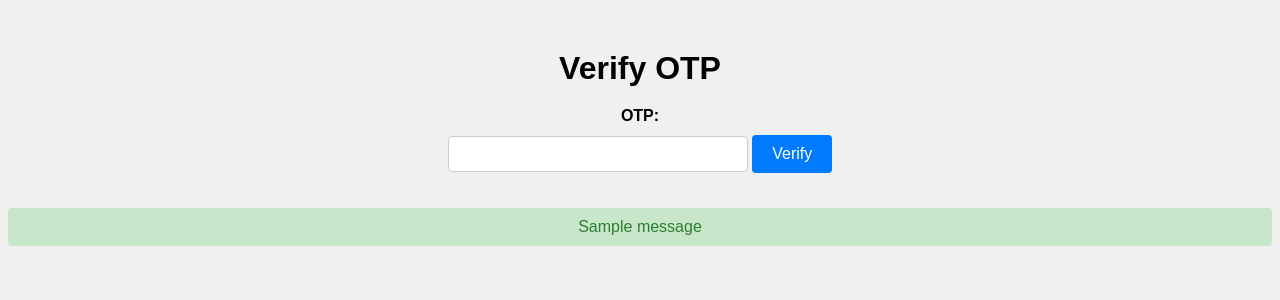
After one commit to reis03/Projekti_3_Siguria_ne_Internet, a Flask app: page /verify_2fa/1 in a window 1280 px wide. The commit adds this page. Shown: the top 300 px of the page. Run offline with Flask 3, Linux system fonts and the light colour scheme; one stand-in notice (Sample message) is shown.

Commit message:
feature/E1-T5: Connected the html templeates and the back logic

```diff
--- a/app.py
+++ b/app.py
@@ -1,9 +1,12 @@
-# Import necessary libraries
-from flask import Flask, request, render_template, redirect, url_for, jsonify, flash
+from flask import Flask, request, render_template, redirect, url_for, jsonify, flash, session
 import pyotp
 import sqlite3
 from two_factor_auth import TwoFactorAuth
 from werkzeug.security import generate_password_hash, check_password_hash
+import qrcode
+from PIL import Image
+import io
+import base64
 
 # Initialize Flask app
 app = Flask(__name__, template_folder='templates')
@@ -46,7 +49,7 @@ def signup():
     try:
         c.execute('INSERT INTO users (username, email, password) VALUES (?, ?, ?)', (username, email, password))
         conn.commit()
-        flash('Signup successful!', 'success')
+
     except sqlite3.IntegrityError:
         flash('Username or email already exists!', 'error')
     finally:
@@ -66,6 +69,9 @@ def login():
     conn.close()
 
     if user and check_password_hash(user[3], password):
+        session['user_id'] = user[0]
+        session['username'] = user[1]
+
         if not user[4]:  # Check if the user has a secret key (2FA enabled)
             return redirect(url_for('setup_2fa', account_name=username))
         else:
@@ -85,7 +91,21 @@ def setup_2fa(account_name):
     conn.commit()
     conn.close()
 
-    return render_template("setup_2fa.html", qr_code_url=qr_code_url, secret_key=secret_key)
+    # Generate QR code image as a base64 string
+    qr = qrcode.QRCode(
+        version=1,
+        error_correction=qrcode.constants.ERROR_CORRECT_L,
+        box_size=10,
+        border=4,
+    )
+    qr.add_data(qr_code_url)
+    qr.make(fit=True)
+    img = qr.make_image(fill='black', back_color='white')
+    buffer = io.BytesIO()
+    img.save(buffer, format="PNG")
+    qr_code_img = base64.b64encode(buffer.getvalue()).decode('utf-8')
+
+    return render_template("setup_2fa.html", account_name=account_name, qr_code_img=qr_code_img, secret_key=secret_key)
 
 @app.route("/verify_2fa/<account_name>", methods=["GET", "POST"])
 def verify_2fa(account_name):
@@ -100,7 +120,7 @@ def verify_2fa(account_name):
 
         if user and tfa.verify_otp(user[0], otp):
             flash('Login successful!', 'success')
-            return redirect(url_for('index'))
+
         else:
             flash('Invalid OTP', 'error')
 
--- a/templates/index.html
+++ b/templates/index.html
@@ -102,7 +102,7 @@
         </div>
         <div id="login-form" class="form-container form-active">
             <h1>Login</h1>
-            <form action="/login" method="post">
+            <form action="{{ url_for('login') }}" method="post">
                 <label for="username">Username:</label>
                 <input type="text" id="username" name="username" required>
                 <label for="password">Password:</label>
@@ -112,7 +112,7 @@
         </div>
         <div id="signup-form" class="form-container">
             <h1>Signup</h1>
-            <form action="/signup" method="post">
+            <form action="{{ url_for('signup') }}" method="post">
                 <label for="new-username">Username:</label>
                 <input type="text" id="new-username" name="username" required>
                 <label for="email">Email:</label>
--- /dev/null
+++ b/templates/verify_otp.html
@@ -0,0 +1,102 @@
+<!DOCTYPE html>
+<html lang="en">
+
+<head>
+    <meta charset="UTF-8">
+    <meta name="viewport" content="width=device-width, initial-scale=1.0">
+    <title>Verify OTP</title>
+    <style>
+        body {
+            font-family: Arial, sans-serif;
+            background-color: #f0f0f0;
+            text-align: center;
+        }
+
+        .container {
+            margin-top: 50px;
+        }
+
+        h1 {
+            margin-bottom: 20px;
+        }
+
+        label {
+            display: block;
+            margin-bottom: 10px;
+            font-weight: bold;
+        }
+
+        input[type="text"] {
+            width: 300px;
+            padding: 8px;
+            margin-bottom: 20px;
+            border: 1px solid #ccc;
+            border-radius: 4px;
+            box-sizing: border-box;
+            font-size: 16px;
+        }
+
+        button {
+            padding: 10px 20px;
+            background-color: #007BFF;
+            color: white;
+            border: none;
+            border-radius: 4px;
+            cursor: pointer;
+            font-size: 16px;
+        }
+
+        button:hover {
+            background-color: #0056b3;
+        }
+
+        .flashes {
+            list-style: none;
+            padding: 0;
+        }
+
+        .flashes li {
+            margin-bottom: 10px;
+            padding: 10px;
+            border-radius: 4px;
+        }
+
+        .error {
+            background-color: #ffcdd2;
+            color: #c62828;
+        }
+
+        .success {
+            background-color: #c8e6c9;
+            color: #2e7d32;
+        }
+    </style>
+</head>
+
+<body>
+    <div class="container">
+        <h1>Verify OTP</h1>
+        {% if success %}
+        <div class="message success">
+            <!-- <p>Login successful!</p> -->
+        </div>
+        {% else %}
+        <form action="{{ url_for('verify_2fa', account_name=account_name) }}" method="post">
+            <label for="otp">OTP:</label>
+            <input type="text" id="otp" name="otp" required>
+            <button type="submit">Verify</button>
+        </form>
+        {% endif %}
+        {% with messages = get_flashed_messages(with_categories=true) %}
+        {% if messages %}
+        <ul class="flashes">
+            {% for category, message in messages %}
+            <li class="{{ category }}">{{ message }}</li>
+            {% endfor %}
+        </ul>
+        {% endif %}
+        {% endwith %}
+    </div>
+</body>
+
+</html>
```
Also changed, not shown: templates/setup_2fa.html (added, +55 -0 lines), two_factor_auth.py (+5 -11 lines), users.db (deleted).
